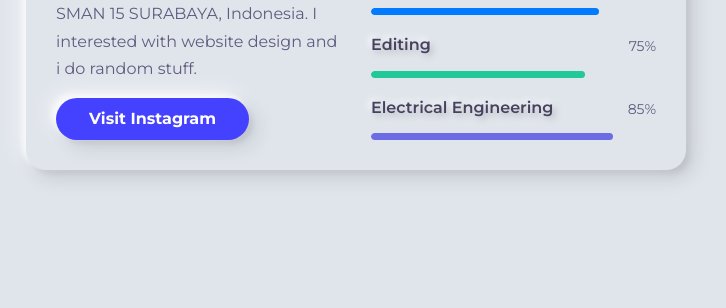
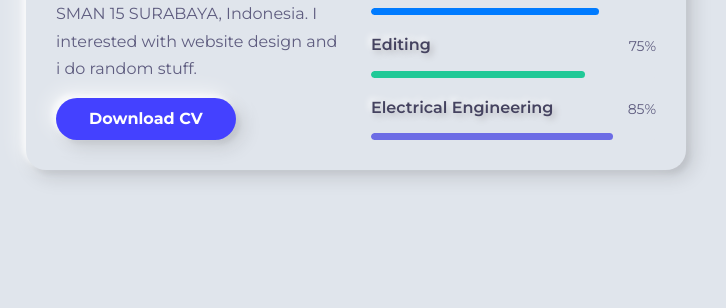
Before and after one commit to aqla-dev/portofolio, a plain HTML site: page index.html in a window 1280 px wide. Shown: the part 1070-1378 px from the top of the page, 544-1270 px from the left. Drawn offline with Linux system fonts and the light colour scheme; files whose address does not match are found by name.

Commit message:
Add files via upload

```diff
--- a/index.html
+++ b/index.html
@@ -12,6 +12,7 @@
     <!-- STYLESHEETS -->
     <link rel="stylesheet" href="css/bootstrap.min.css" />
     <link rel="stylesheet" href="css/all.min.css" type="text/css" media="all" />
+
     <link
       rel="stylesheet"
       href="css/simple-line-icons.css"
@@ -393,9 +394,9 @@
                     </p>
                     <div class="mt-3">
                       <a
-                        href="https://www.instagram.com/aqlabriyan_" target="_blank"
+                        href="https://drive.google.com/uc?export=download&id=1xE6svbPax903MgGvoNKmVYdwhOwCxwFT"
                         class="btn btn-default"
-                        >Visit Instagram</a
+                        >Download CV</a
                       >
                     </div>
                     <div
```
